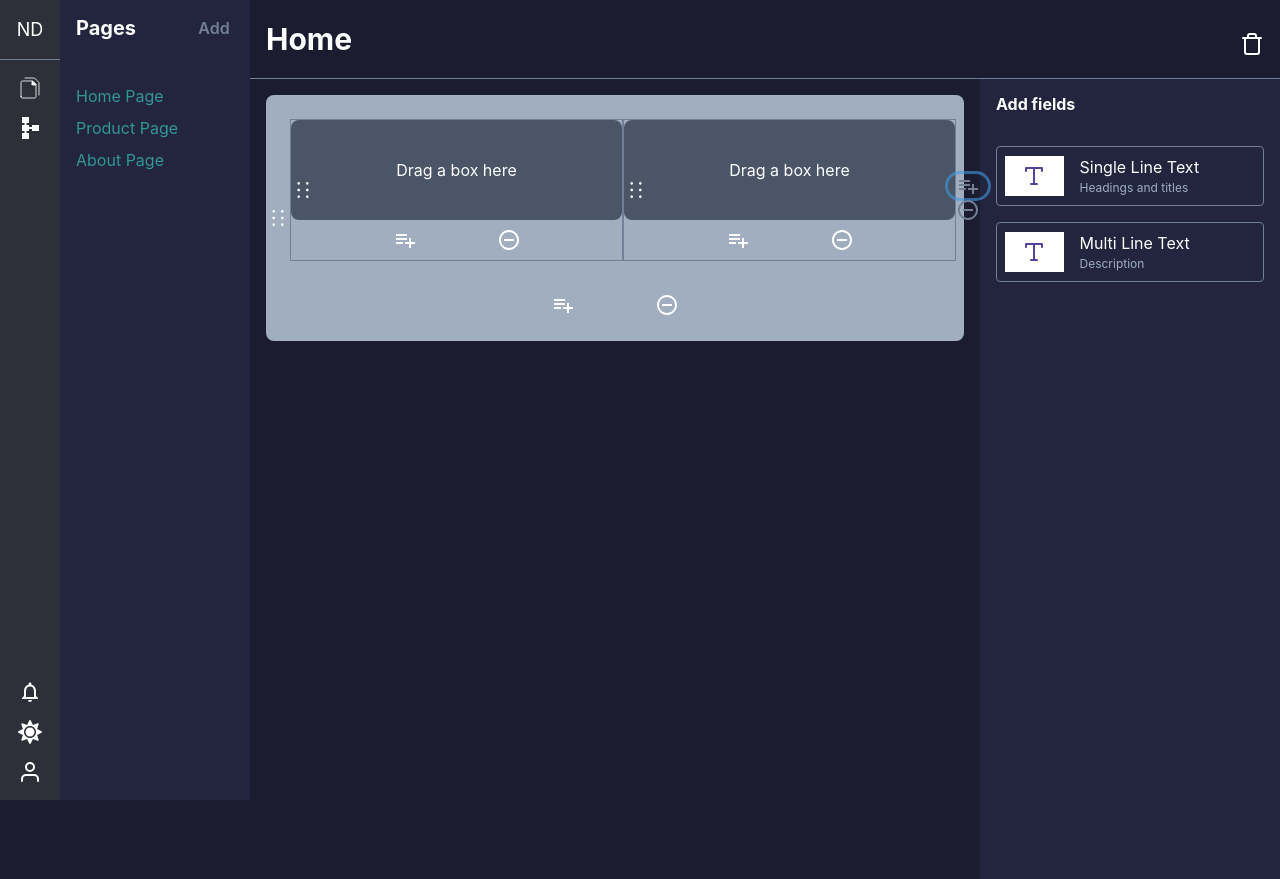
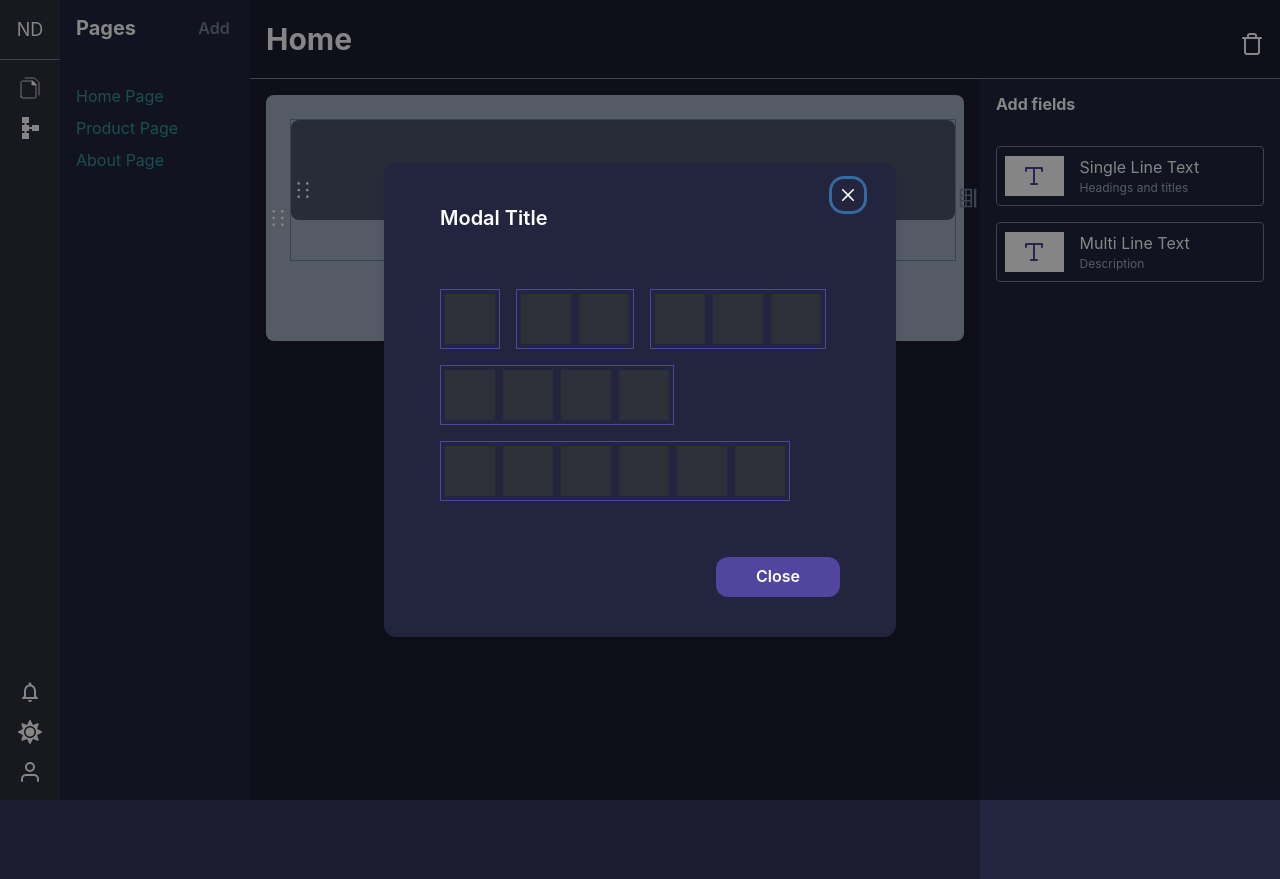
Before and after one commit to mbmohib/nudash, a React (Create React App) app: page / in a window 1280 px wide. Both pictures are taken after a click on the button 968 px from the left and 186 px from the top of the page. Built offline with nearby package versions, Linux system fonts and the light colour scheme.

Commit message:
add column layout functionality

```diff
--- /dev/null
+++ b/src/components/ColumnLayout.tsx
@@ -0,0 +1,118 @@
+import { Button } from '@chakra-ui/button';
+import {
+  Modal,
+  ModalOverlay,
+  ModalContent,
+  ModalHeader,
+  ModalFooter,
+  ModalBody,
+  ModalCloseButton,
+  Box,
+  Flex,
+} from '@chakra-ui/react';
+
+interface PredefinedColumnsProps {
+  columnId: number;
+  sectionId: number;
+  isOpen: boolean;
+  onClose: () => void;
+  handleColumnLayout: (
+    count: number,
+    sectionId: number,
+    columnId: number,
+  ) => void;
+}
+
+interface ColumnProps {
+  count: number;
+  handleColumn: (count: number) => void;
+}
+
+enum ColumnCount {
+  oneColumn = 1,
+  twoColumns = 2,
+  threeColumns = 3,
+  fourColumns = 4,
+  sixColumns = 6,
+}
+
+function Column({ count, handleColumn }: ColumnProps) {
+  const columns = Array(...Array(count)).map((_, i) => i);
+
+  return (
+    <Flex
+      border="1px"
+      borderColor="primary"
+      justifyContent="center"
+      cursor="pointer"
+      onClick={() => handleColumn(count)}
+    >
+      {columns.map((_, index) => (
+        <Box
+          key={index}
+          width="50px"
+          height="50px"
+          bgColor="tertiary"
+          m="0.5"
+        />
+      ))}
+    </Flex>
+  );
+}
+
+export default function PredefinedColumns({
+  columnId,
+  sectionId,
+  isOpen,
+  onClose,
+  handleColumnLayout,
+}: PredefinedColumnsProps) {
+  return (
+    <Modal onClose={onClose} isOpen={isOpen} isCentered size="lg">
+      <ModalOverlay />
+      <ModalContent bgColor="secondary">
+        <ModalHeader>Modal Title</ModalHeader>
+        <ModalCloseButton />
+        <ModalBody>
+          <Flex flexWrap="wrap" gridGap="2">
+            <Column
+              count={ColumnCount.oneColumn}
+              handleColumn={(count: number) =>
+                handleColumnLayout(count, sectionId, columnId)
+              }
+            />
+            <Column
+              count={ColumnCount.twoColumns}
+              handleColumn={(count: number) =>
+                handleColumnLayout(count, sectionId, columnId)
+              }
+            />
+            <Column
+              count={ColumnCount.threeColumns}
+              handleColumn={(count: number) =>
+                handleColumnLayout(count, sectionId, columnId)
+              }
+            />
+            <Column
+              count={ColumnCount.fourColumns}
+              handleColumn={(count: number) =>
+                handleColumnLayout(count, sectionId, columnId)
+              }
+            />
+            <Column
+              count={ColumnCount.sixColumns}
+              handleColumn={(count: number) =>
+                handleColumnLayout(count, sectionId, columnId)
+              }
+            />
+          </Flex>
+        </ModalBody>
+        <ModalFooter>
+          <Button bgColor="primary" onClick={onClose}>
+            Close
+          </Button>
+        </ModalFooter>
+      </ModalContent>
+    </Modal>
+  );
+}
--- a/src/components/DropZone.tsx
+++ b/src/components/DropZone.tsx
@@ -50,9 +50,10 @@ export default function DropZone({
   const placeholder = isActive ? `Release to drop` : `Drag a box here`;
 
   return (
-    // eslint-disable-next-line jsx-a11y/aria-role
-    <div ref={drop} role={'DropZone'}>
+    <>
       <Flex
+        ref={drop}
+        role={'DropZone'}
         width="100%"
         minHeight="100px"
         bgColor={isActive ? 'gray.400' : 'gray.600'}
@@ -93,6 +94,6 @@ export default function DropZone({
           <Icon as={MdOutlineRemoveCircleOutline} width="24px" height="24px" />
         </Button>
       </Flex>
-    </div>
+    </>
   );
 }
--- a/src/components/index.tsx
+++ b/src/components/index.tsx
@@ -7,3 +7,4 @@ export { default as Footer } from './Footer';
 export { default as PageAside } from './PageAside';
 export { default as Field } from './Field';
 export { default as DropZone } from './DropZone';
+export { default as ColumnLayout } from './ColumnLayout';
--- a/src/screens/Page.tsx
+++ b/src/screens/Page.tsx
@@ -1,5 +1,5 @@
 import { Container, Grid, Flex, Box, Button, Icon } from '@chakra-ui/react';
-import { PageAside, DropZone } from '../components';
+import { PageAside, DropZone, ColumnLayout } from '../components';
 import { DndProvider } from 'react-dnd';
 import { HTML5Backend } from 'react-dnd-html5-backend';
 import { useState } from 'react';
@@ -12,7 +12,8 @@ import {
   MdOutlineRemoveCircleOutline,
 } from 'react-icons/md';
 import produce from 'immer';
-import { AiOutlineHolder } from 'react-icons/ai';
+import { AiOutlineHolder, AiOutlineInsertRowRight } from 'react-icons/ai';
+import { useDisclosure } from '@chakra-ui/hooks';
 
 interface Section {
   id: number;
@@ -31,15 +32,8 @@ const initialRowState: DraggableItem = {
   data: null,
 };
 
-enum ColumnCount {
-  oneColumn = 1,
-  twoColumns = 2,
-  threeColumns = 3,
-  fourColumns = 4,
-  sixColumns = 6,
-}
-
 export default function Page() {
+  const { isOpen, onOpen, onClose } = useDisclosure();
   const [sections, setSections] = useState<Section[]>([
     { id: 0, columns: [[{ id: initialRowState.id }]] },
   ]);
@@ -69,13 +63,23 @@ export default function Page() {
 
   const handleSection = (type: ActionType, id: number): void => {
     if (type === ActionType.Add) {
+      const newDropZoneId = nanoid();
       const position = id + 1;
 
       setSections(
         produce(draft => {
           draft.splice(position, 0, {
             id: sections.length,
-            columns: [[{ id: nanoid() }]],
+            columns: [[{ id: newDropZoneId }]],
+          });
+        }),
+      );
+
+      setDropZones(
+        produce(draft => {
+          draft?.push({
+            ...initialRowState,
+            id: newDropZoneId,
           });
         }),
       );
@@ -94,7 +98,7 @@ export default function Page() {
     type: ActionType,
     sectionId: number,
     columnId: number,
-    columnCount: number = 1,
+    columnCount: number,
   ): void => {
     const sectionIndex = sections.findIndex(
       section => section.id === sectionId,
@@ -105,13 +109,15 @@ export default function Page() {
         (_, index) => index === columnId,
       ) || 0;
 
-    if (type === ActionType.Add) {
+    if (type === ActionType.Modify) {
+      const newDropZoneId = nanoid();
       const newColumns: DraggableItem[][] = [];
+      const totalColumn = columnCount - sections[sectionIndex].columns.length;
 
-      for (let i = 0; i < columnCount; i++) {
+      for (let i = 0; i < totalColumn; i++) {
         newColumns.push([
           {
-            id: nanoid(),
+            id: newDropZoneId,
           },
         ]);
       }
@@ -121,15 +127,26 @@ export default function Page() {
           draft[sectionIndex].columns.splice(columnIndex + 1, 0, ...newColumns);
         }),
       );
-    }
 
-    if (type === ActionType.Delete) {
-      setSections(
+      setDropZones(
         produce(draft => {
-          draft[sectionIndex].columns.splice(columnIndex, 1);
+          draft?.push({
+            ...initialRowState,
+            id: newDropZoneId,
+          });
         }),
       );
     }
+
+    onClose();
+  };
+
+  const handleColumnLayout = (
+    count: number,
+    sectionId: number,
+    columnId: number,
+  ) => {
+    handleColumn(ActionType.Modify, sectionId, columnId, count);
   };
 
   const handleDropZone: HandleDropZoneType = (
@@ -186,9 +203,10 @@ export default function Page() {
   };
 
   return (
+    <>
       <DndProvider backend={HTML5Backend}>
         <Grid gridTemplateColumns="1fr 300px">
-        <Container py="2" maxW="container.md">
+          <Container py="2" maxW="container.xl">
             {sections.map((section, index) => (
               <Box
                 position="relative"
@@ -200,20 +218,20 @@ export default function Page() {
                 key={index}
                 mb="2"
               >
-              <Box width="100%" key={index} m="1" position="relative">
-                <Flex alignItems="center">
+                <Box width="100%" m="1" position="relative">
+                  <Flex alignItems="center" overflowX="scroll" gridGap="2">
                     {section.columns.map((column, index) => (
-                    <Box width="100%">
+                      <Box width="100%" key={index}>
                         {column.map(dropZone => (
                           <Box
                             border="1px"
                             borderColor="gray.500"
                             mb="2"
                             position="relative"
+                            key={dropZone.id}
                           >
                             <DropZone
                               id={dropZone.id}
-                            key={dropZone.id}
                               columnId={index}
                               sectionId={section.id}
                               handleDropZone={handleDropZone}
@@ -246,6 +264,13 @@ export default function Page() {
                             </Box>
                           </Box>
                         ))}
+                        <ColumnLayout
+                          columnId={index}
+                          sectionId={section.id}
+                          isOpen={isOpen}
+                          onClose={onClose}
+                          handleColumnLayout={handleColumnLayout}
+                        />
                       </Box>
                     ))}
                   </Flex>
@@ -258,26 +283,9 @@ export default function Page() {
                     }}
                   >
                     <Flex flexDirection="column">
-                    <Button
-                      variant="link"
-                      onClick={() =>
-                        handleColumn(ActionType.Add, section.id, index)
-                      }
-                    >
+                      <Button variant="link" onClick={onOpen}>
                         <Icon
-                        as={MdOutlinePlaylistAdd}
-                        width="24px"
-                        height="24px"
-                      />
-                    </Button>
-                    <Button
-                      variant="link"
-                      onClick={() =>
-                        handleColumn(ActionType.Delete, section.id, index)
-                      }
-                    >
-                      <Icon
-                        as={MdOutlineRemoveCircleOutline}
+                          as={AiOutlineInsertRowRight}
                           width="24px"
                           height="24px"
                         />
@@ -285,13 +293,18 @@ export default function Page() {
                     </Flex>
                   </Box>
                 </Box>
+
                 {/* Section Action start */}
                 <Flex justifyContent="center">
                   <Button
                     variant="primary"
                     onClick={() => handleSection(ActionType.Add, section.id)}
                   >
-                  <Icon as={MdOutlinePlaylistAdd} width="24px" height="24px" />
+                    <Icon
+                      as={MdOutlinePlaylistAdd}
+                      width="24px"
+                      height="24px"
+                    />
                   </Button>
                   <Button
                     variant="primary"
@@ -329,5 +342,6 @@ export default function Page() {
           />
         </Grid>
       </DndProvider>
+    </>
   );
 }
--- a/src/types/ActionType.tsx
+++ b/src/types/ActionType.tsx
@@ -2,4 +2,6 @@ export enum ActionType {
   Add = 'add',
   Delete = 'delete',
   Drag = 'drag',
+  Open = 'open',
+  Modify = 'modify',
 }
```
Lines whose indentation alone changed are shown as unchanged.
